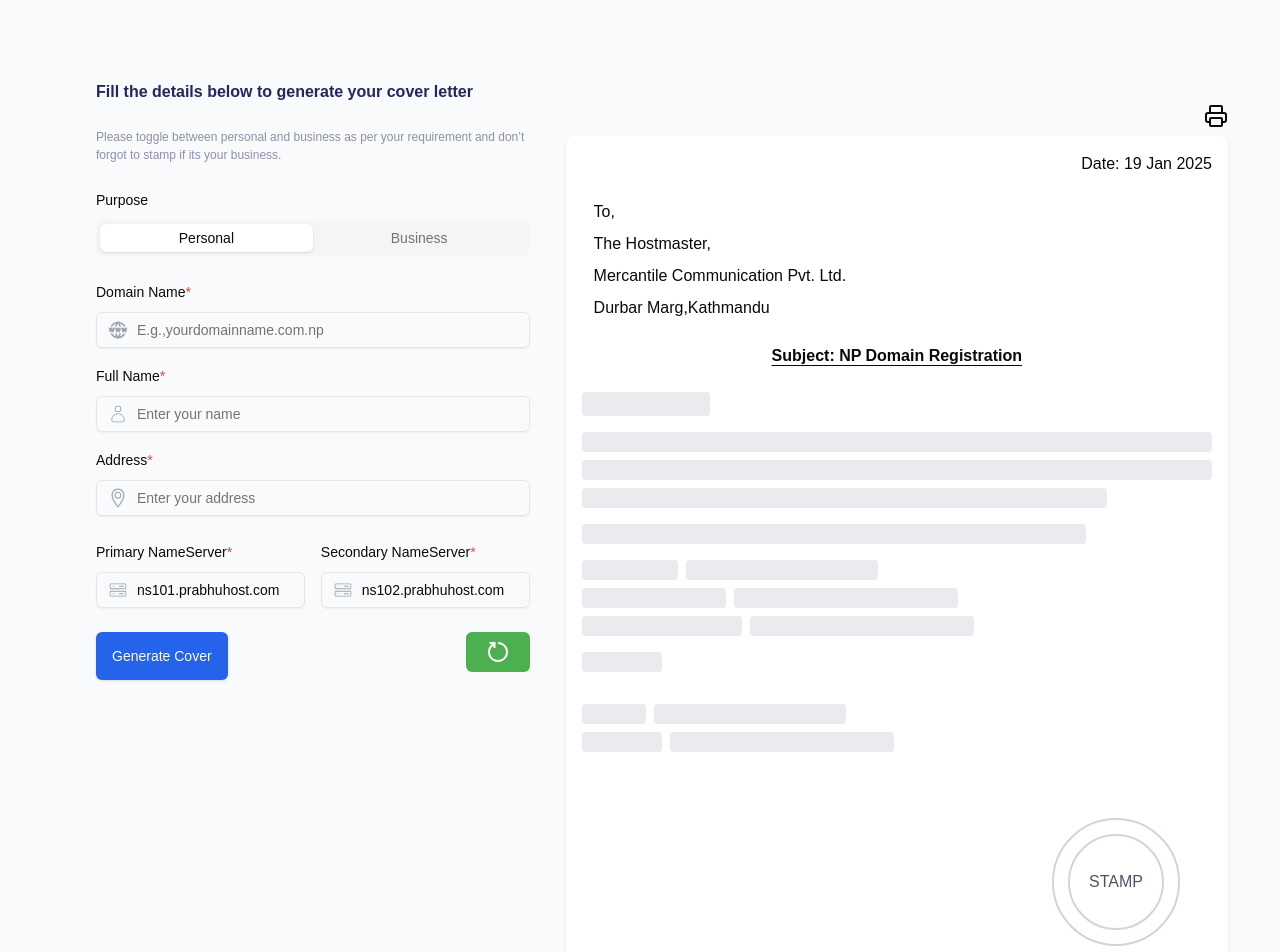
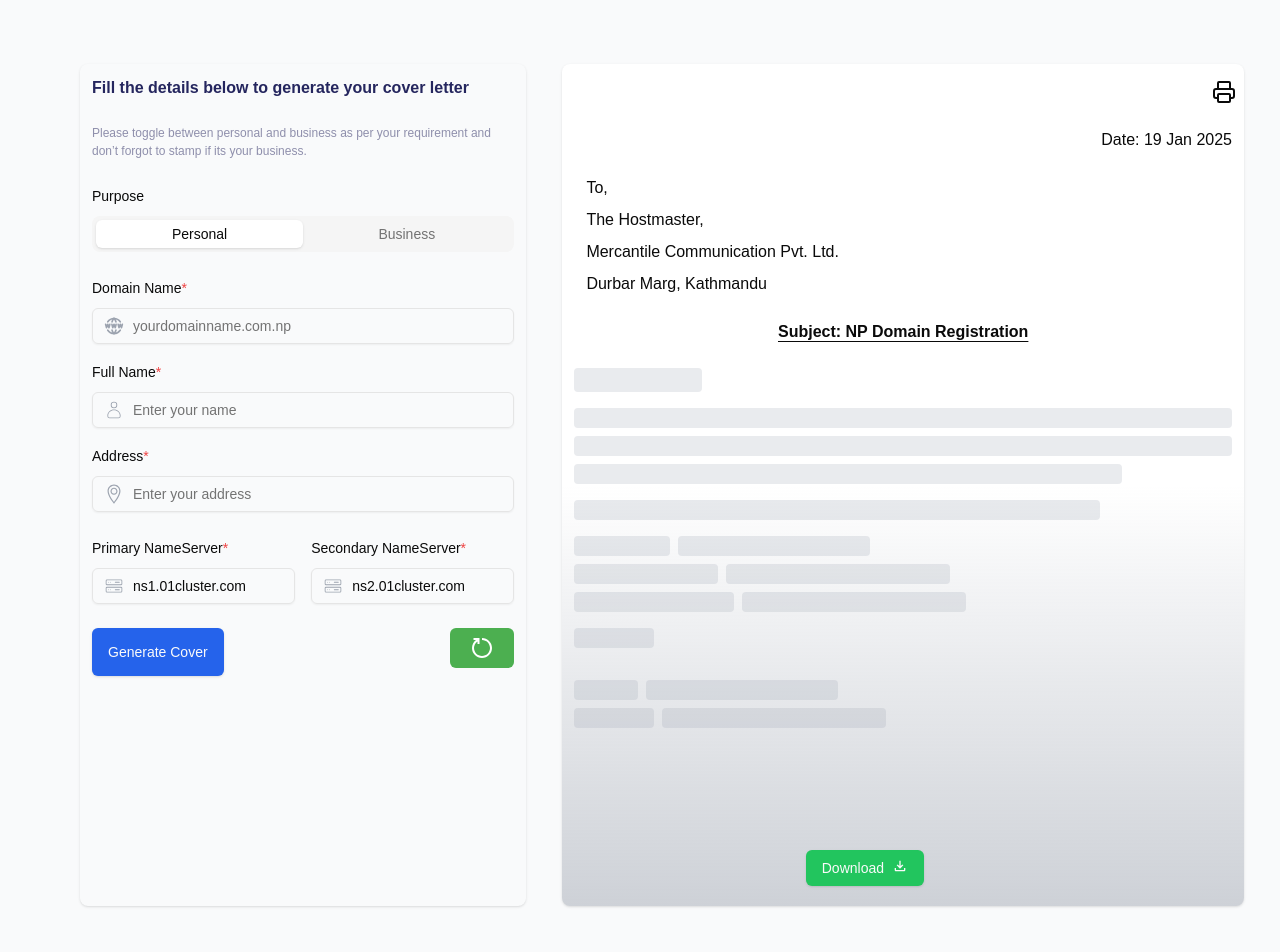
Before and after one commit to anil487/domaincvrlttr, a Next.js app: page / in a window 1280 px wide. Shown: the top 952 px of the page. Built offline with nearby package versions, Linux system fonts and the light colour scheme.

Commit message:
working on responsiveness

```diff
--- a/src/app/components/letter-preview.tsx
+++ b/src/app/components/letter-preview.tsx
@@ -11,29 +11,27 @@ interface LetterPreviewProps {
 export function LetterPreview({ data, isGenerating }: LetterPreviewProps) {
   return (
     <Print>
-      <div className="bg-white  p-4 rounded-lg shadow w-full min-h-[842px]  print:shadow-none print:p-1 print:min-h-0 print:w-auto print:max-w-none relative">
+      <div className="bg-white p-3 pt-16 rounded-lg shadow w-full min-h-[842px] print:shadow-none print:p-1 print:min-h-0 print:w-auto print:max-w-none relative overflow-hidden">
         <div className="space-y-3 lg:space-y-6">
           <div className="text-right">
             <p>Date: {formatDate(new Date())}</p>
           </div>
 
-          <div className=" space-1 mx-1 lg:space-y-2 lg:mx-3">
+          <div className="space-y-1 mx-1 lg:space-y-2 lg:mx-3">
             <p>To,</p>
             <p>The Hostmaster,</p>
             <p>Mercantile Communication Pvt. Ltd.</p>
-            <p>Durbar Marg,Kathmandu</p>
+            <p>Durbar Marg, Kathmandu</p>
           </div>
 
-          <div className="flex justify-center ">
+          <div className="flex justify-center">
             <p className="font-semibold underline underline-offset-4">
               Subject: NP Domain Registration
             </p>
           </div>
-
           <LetterContent data={data} showSkeleton={!isGenerating} />
-
-          {data.purpose.length !== 0 && (
-            <div className="absolute right-12  bottom-8 justify-end mt-2 hidden lg:flex print:hidden">
+          {data.purpose === "Business" && (
+            <div className="absolute right-12 bottom-16 justify-end mt-2 hidden lg:flex print:hidden">
               <div className="w-32 h-32 border-2 border-solid border-gray-300 rounded-full flex items-center justify-center">
                 <div className="p-10 w-24 h-24 border-2 border-solid border-gray-300 rounded-full flex items-center justify-center text-gray-600">
                   STAMP
@@ -42,6 +40,7 @@ export function LetterPreview({ data, isGenerating }: LetterPreviewProps) {
             </div>
           )}
         </div>
+        <div className=" print:hidden absolute inset-0 bg-gradient-to-t from-gray-400 via-transparent to-transparent opacity-50"></div>
       </div>
     </Print>
   );
--- a/src/app/components/print.tsx
+++ b/src/app/components/print.tsx
@@ -9,19 +9,22 @@ const Print = ({ children }: { children: React.ReactNode }) => {
   const reactToPrintFn = useReactToPrint({ contentRef });
 
   return (
-    <div>
-      <div className="flex justify-end mb-2">
-        <Printer onClick={() => reactToPrintFn()} />
+    <div className="relative">
+      <div ref={contentRef}>{children}</div>
+
+      <div className="absolute top-10 right-2 z-10 -translate-y-full">
+        <Printer className="cursor-pointer" onClick={() => reactToPrintFn()} />
       </div>
-      <div ref={contentRef}>
-        {children}
-      </div>
-      <div className="flex justify-center mt-4">
-        <Button className="bg-green-500 hover:bg-green-800" onClick={() => reactToPrintFn()} >Download
-        <MdOutlineFileDownload />
+
+      <div className="absolute right-24 z-20 md:right-60 -translate-y-20 lg:-translate-y-14 lg:right-52 xl:right-80">
+        <Button
+          className="bg-green-500 hover:bg-green-800"
+          onClick={() => reactToPrintFn()}
+        >
+          Download
+          <MdOutlineFileDownload className="animate-bounce" />
         </Button>
       </div>
-
     </div>
   );
 };
--- a/src/app/page.tsx
+++ b/src/app/page.tsx
@@ -19,8 +19,8 @@ export default function CoverLetterGenerator() {
     purpose: "Personal",
     domainName: "",
     companyName: "",
-    primaryNameServer: "ns101.prabhuhost.com",
-    secondaryNameServer: "ns102.prabhuhost.com",
+    primaryNameServer: "ns1.01cluster.com",
+    secondaryNameServer: "ns2.01cluster.com",
     name: "",
     address: "",
   });
@@ -36,17 +36,34 @@ export default function CoverLetterGenerator() {
   const [isGenerating, setIsGenerating] = useState(false);
 
   const handleInputChange = (field: keyof FormData, value: string) => {
+    if (field === "purpose") {
+      setFormData({
+        purpose: value,
+        domainName: "",
+        companyName: "",
+        primaryNameServer: "ns1.01cluster.com",
+        secondaryNameServer: "ns2.01cluster.com",
+        name: "",
+        address: "",
+      });
+      setErrors({
+        domainName: false,
+        primaryNameServer: false,
+        secondaryNameServer: false,
+        name: false,
+        address: false,
+      });
+      setIsGenerating(false);
+    } else {
       setFormData((prev) => ({
         ...prev,
         [field]: value,
-      ...(field === "purpose" && value === "Personal"
-        ? { companyName: "" }
-        : {}),
       }));
       setErrors((prev) => ({
         ...prev,
         [field]: !value,
       }));
+    }
   };
 
   const handleSubmit = (event: React.FormEvent) => {
@@ -61,8 +78,8 @@ export default function CoverLetterGenerator() {
       purpose: "",
       domainName: "",
       companyName: "",
-      primaryNameServer: "ns101.prabhuhost.com",
-      secondaryNameServer: "ns102.prabhuhost.com",
+      primaryNameServer: "ns1.01cluster.com",
+      secondaryNameServer: "ns2.01cluster.com",
       name: "",
       address: "",
     });
@@ -77,9 +94,9 @@ export default function CoverLetterGenerator() {
   };
 
   return (
-    <div className="bg-gray-50 p-4 md:p-12 print:p-0 print:bg-white">
-      <div className="mx-4 p-8 grid grid-cols-1 lg:w-full lg:grid-cols-5 gap-6 print:block print:max-w-none">
-        <div className="space-y-6 print:hidden col-span-2">
+    <div className="bg-gray-50 p-4 md:p-10 print:p-0 print:bg-white">
+      <div className="max-w-7xl  mx-4 p-6 grid grid-cols-1 lg:w-full lg:grid-cols-5 gap-6 print:block print:max-w-none">
+        <div className="rounded-lg shadow p-3 space-y-6 print:hidden col-span-2">
           <p className="font-bold text-base text-[#25265E]">
             Fill the details below to generate your cover letter
           </p>
@@ -97,8 +114,18 @@ export default function CoverLetterGenerator() {
                 className="w-full"
               >
                 <TabsList className="grid w-full grid-cols-2 mb-6">
-                  <TabsTrigger value="Personal">Personal</TabsTrigger>
-                  <TabsTrigger value="Business">Business</TabsTrigger>
+                  <TabsTrigger
+                    className="hover:bg-blue-500 hover:text-white"
+                    value="Personal"
+                  >
+                    Personal
+                  </TabsTrigger>
+                  <TabsTrigger
+                    className="hover:bg-blue-500 hover:text-white"
+                    value="Business"
+                  >
+                    Business
+                  </TabsTrigger>
                 </TabsList>
               </Tabs>
             </div>
@@ -112,7 +139,7 @@ export default function CoverLetterGenerator() {
                 <Input
                   id="domainName"
                   required
-                  placeholder="E.g.,yourdomainname.com.np"
+                  placeholder="yourdomainname.com.np"
                   value={formData.domainName}
                   onChange={(e) =>
                     handleInputChange("domainName", e.target.value)
@@ -135,7 +162,7 @@ export default function CoverLetterGenerator() {
                 <div className="relative">
                   <Input
                     id="companyName"
-                    placeholder="e.g.,abc Pvt.Ltd. or Govt.Corp."
+                    placeholder="abc Pvt.Ltd. or Govt.Corp."
                     value={formData.companyName}
                     onChange={(e) =>
                       handleInputChange("companyName", e.target.value)
@@ -199,7 +226,7 @@ export default function CoverLetterGenerator() {
                 <Input
                   id="primaryNameServer"
                   required
-                  placeholder="ns101.prabhuhost.com"
+                  placeholder="ns1.01cluster.com"
                   value={formData.primaryNameServer}
                   onChange={(e) =>
                     handleInputChange("primaryNameServer", e.target.value)
@@ -224,7 +251,7 @@ export default function CoverLetterGenerator() {
                 <Input
                   id="secondaryNameServer"
                   required
-                  placeholder="ns102.prabhuhost.com"
+                  placeholder="ns2.01cluster.com"
                   value={formData.secondaryNameServer}
                   onChange={(e) =>
                     handleInputChange("secondaryNameServer", e.target.value)
@@ -240,7 +267,6 @@ export default function CoverLetterGenerator() {
               )}
             </div>
           </div>
-
           <div className="flex gap-8 lg:flex justify-between">
             <Button
               className="h-12 w-30 bg-blue-600 hover:bg-blue-800"
@@ -255,7 +281,7 @@ export default function CoverLetterGenerator() {
           </div>
         </div>
 
-        <div className="w-full mt-6 mx-3 col-span-3">
+        <div className="w-full mx-3 col-span-3">
           <LetterPreview data={formData} isGenerating={isGenerating} />
         </div>
       </div>
```
Lines whose indentation alone changed are shown as unchanged.
